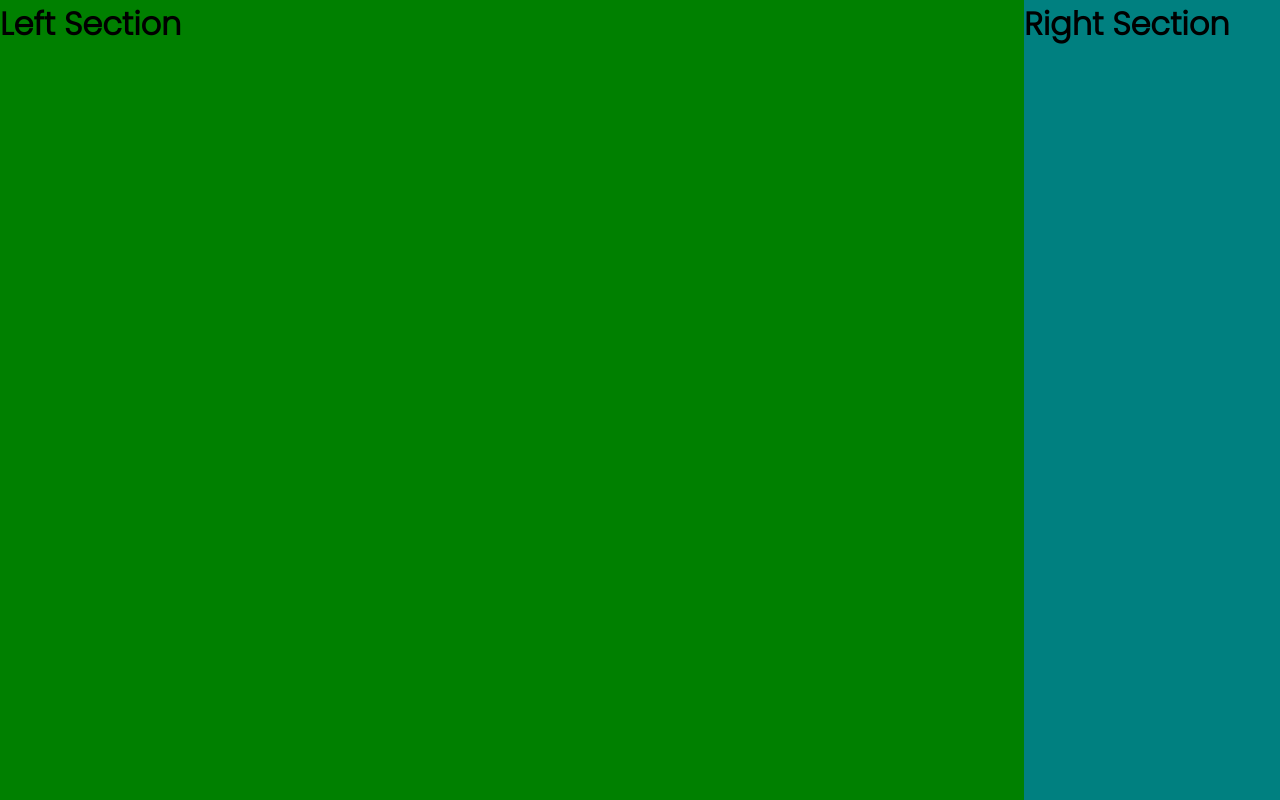
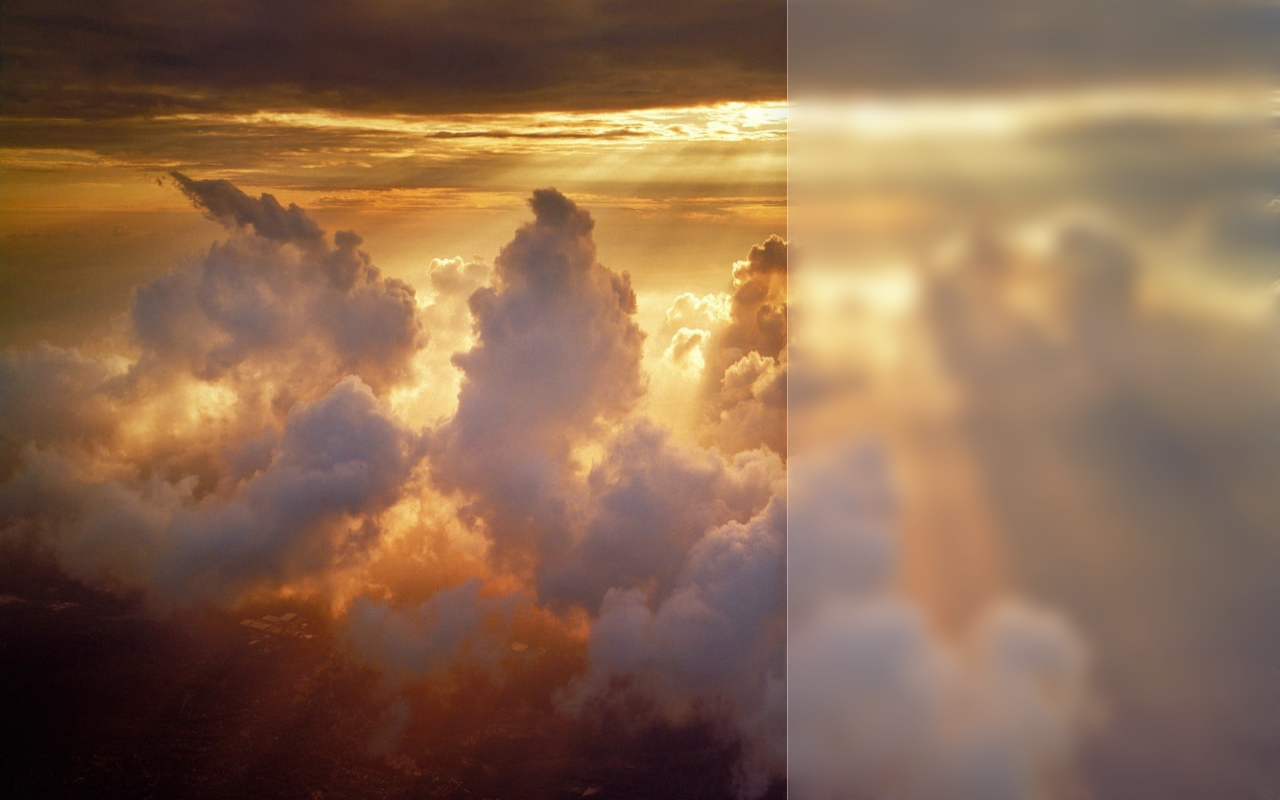
Before and after one commit to veerbal1/weather-app, a React (Vite) app: page / in a window 1280 px wide. Built offline with nearby package versions, Linux system fonts and the light colour scheme.

Commit message:
Added blur effect in right section

```diff
--- a/src/app.css
+++ b/src/app.css
@@ -3,4 +3,7 @@
   min-height: 100vh;
   background-color: white;
   display: flex;
+  background-image: url("/sunny.jpg");
+  background-size: 100% 100%;
+  background-repeat: no-repeat;
 }
--- a/src/components/page/left-section/index.tsx
+++ b/src/components/page/left-section/index.tsx
@@ -1,7 +1,7 @@
 import style from "./style.module.css";
 
 const LeftSection = () => {
-  return <h1 className={style.section}>Left Section</h1>;
+  return <h1 className={style.section}></h1>;
 };
 
 export default LeftSection;
--- a/src/components/page/left-section/style.module.css
+++ b/src/components/page/left-section/style.module.css
@@ -1,4 +1,3 @@
 .section {
-    flex: 8;
-    background-color: green;
+  flex: 6.4;
 }
--- a/src/components/page/right-section/index.tsx
+++ b/src/components/page/right-section/index.tsx
@@ -1,7 +1,7 @@
 import style from "./style.module.css";
 
 const RightSection = () => {
-  return <h1 className={style.section}>Right Section</h1>;
+  return <h1 className={style.section}></h1>;
 };
 
 export default RightSection;
--- a/src/components/page/right-section/style.module.css
+++ b/src/components/page/right-section/style.module.css
@@ -1,4 +1,9 @@
 .section {
-  background-color: teal;
-  flex: 2;
+  flex: 4;
+
+  background: rgba(255, 255, 255, 0.2);
+  box-shadow: 0 4px 30px rgba(0, 0, 0, 0.1);
+  backdrop-filter: blur(10px);
+  -webkit-backdrop-filter: blur(10px);
+  border-left: 1px solid rgba(255, 255, 255, 0.3);
 }
```
Also changed, not shown: public/sunny.jpg (added).
